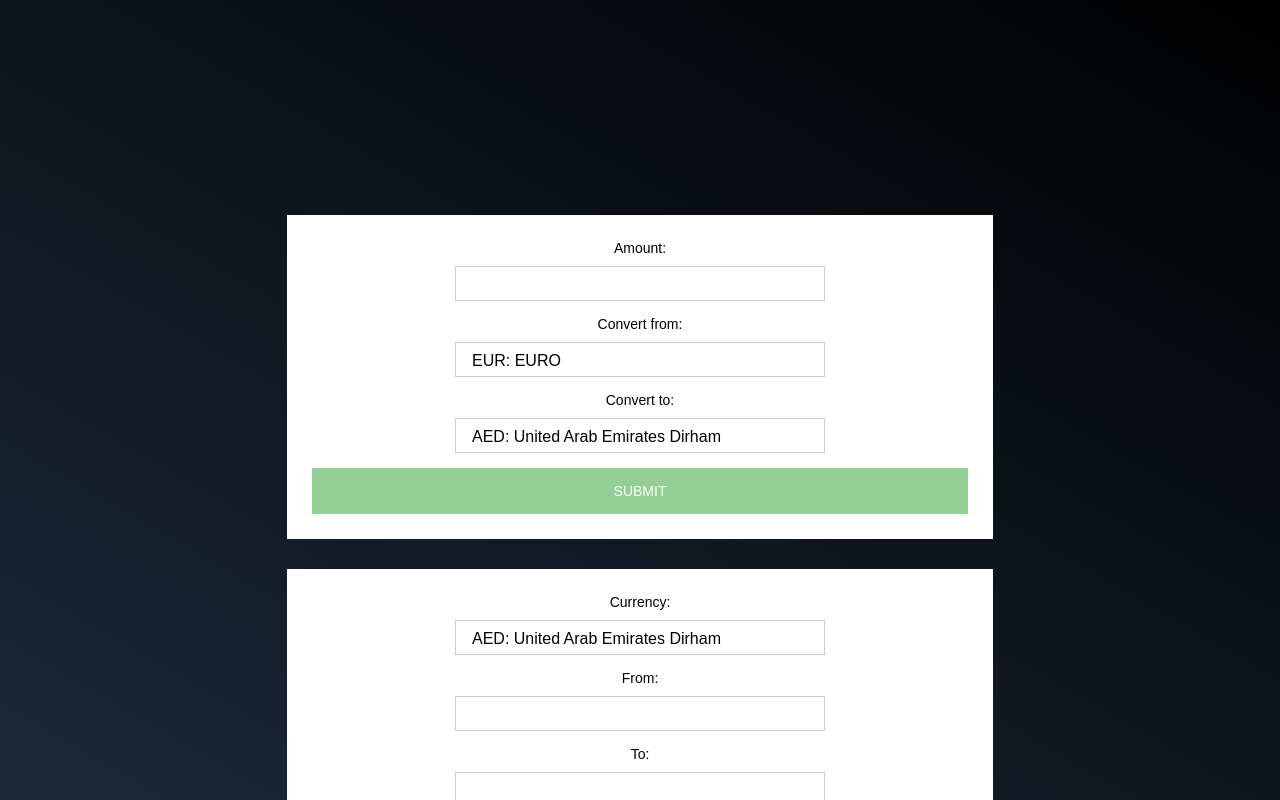
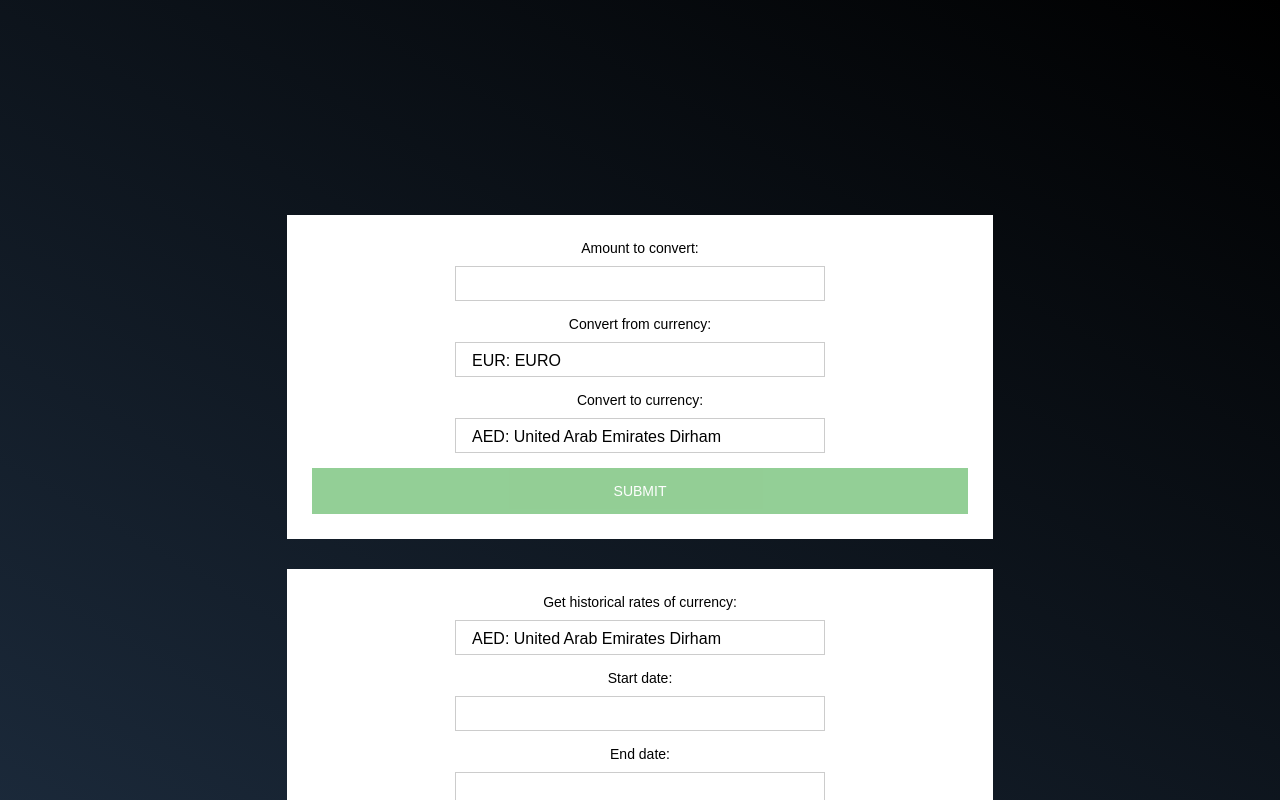
Before and after one commit to an-ska/Currency-Converter, a React app: page / in a window 1280 px wide. Shown: the top 800 px of the page. Built offline with nearby package versions, Linux system fonts and the light colour scheme.

Commit message:
Update form labels

```diff
--- a/src/components/HistoricalRatesResult/HistoricalRatesResult.js
+++ b/src/components/HistoricalRatesResult/HistoricalRatesResult.js
@@ -4,7 +4,7 @@ import PropTypes from 'prop-types';
 const HistoricalRatesResult = ({ historicalRates }) => (
 	<section className="container">
 		<p className="container__text">
-			Historical rates for currency: {historicalRates.currency}
+			Historical rates of currency: {historicalRates.currency}
 		</p>
 		{historicalRates.chart.map(data => (
 			<p key={data.date} className="container__text">
--- a/src/containers/ConverterForm/ConverterForm.js
+++ b/src/containers/ConverterForm/ConverterForm.js
@@ -32,7 +32,7 @@ const ConverterForm = () => {
 		<section className="container">
 			<form onSubmit={handleSubmit}>
 				<div className="form-field">
-					<label htmlFor="amount">Amount:</label>
+					<label htmlFor="amount">Amount to convert:</label>
 					<input
 						type="number"
 						name="amount"
@@ -41,7 +41,7 @@ const ConverterForm = () => {
 					></input>
 				</div>
 				<div className="form-field">
-					<label htmlFor="from">Convert from:</label>
+					<label htmlFor="from">Convert from currency:</label>
 					{/*
           <select "name="from" value={converterData.from} onChange={handleChange}>
             {currencyOptions}
@@ -52,7 +52,7 @@ const ConverterForm = () => {
 					</select>
 				</div>
 				<div className="form-field">
-					<label htmlFor="to">Convert to:</label>
+					<label htmlFor="to">Convert to currency:</label>
 					<select name="to" value={converterData.to} onChange={handleChange}>
 						{getCurrencySelectOptions}
 					</select>
--- a/src/containers/HistoricalRatesForm/HistoricalRatesForm.js
+++ b/src/containers/HistoricalRatesForm/HistoricalRatesForm.js
@@ -54,13 +54,13 @@ const HistoricalRatesForm = () => {
 		<section className="container">
 			<form onSubmit={handleSubmit}>
 				<div className="form-field">
-					<label htmlFor="currency">Currency:</label>
+					<label htmlFor="currency">Get historical rates of currency:</label>
 					<select name="currency" value={currency} onChange={handleCurrencyChange}>
 						{getCurrencySelectOptions}
 					</select>
 				</div>
 				<div className="form-field">
-					<label htmlFor="from">From:</label>
+					<label htmlFor="from">Start date:</label>
 					<DayPickerInput
 						name="from"
 						placeholder=""
@@ -79,7 +79,7 @@ const HistoricalRatesForm = () => {
 					/>
 				</div>
 				<div className="form-field">
-					<label htmlFor="to">To:</label>
+					<label htmlFor="to">End date:</label>
 					<DayPickerInput
 						name="to"
 						placeholder=""
```
